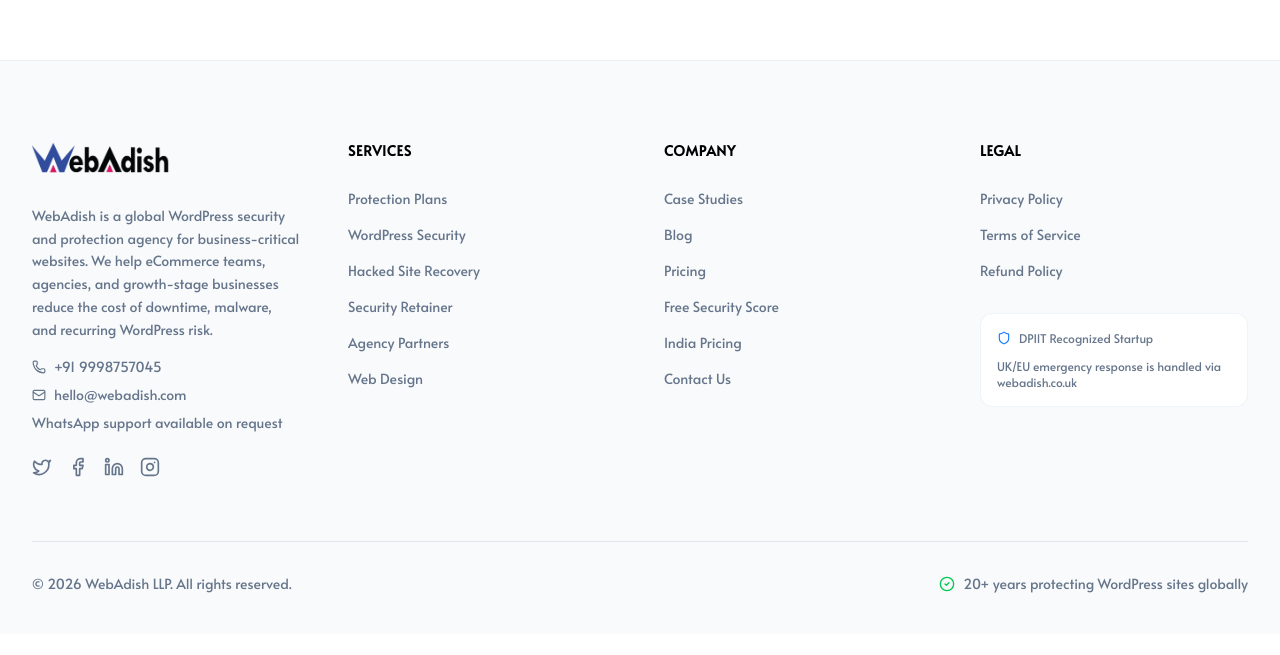
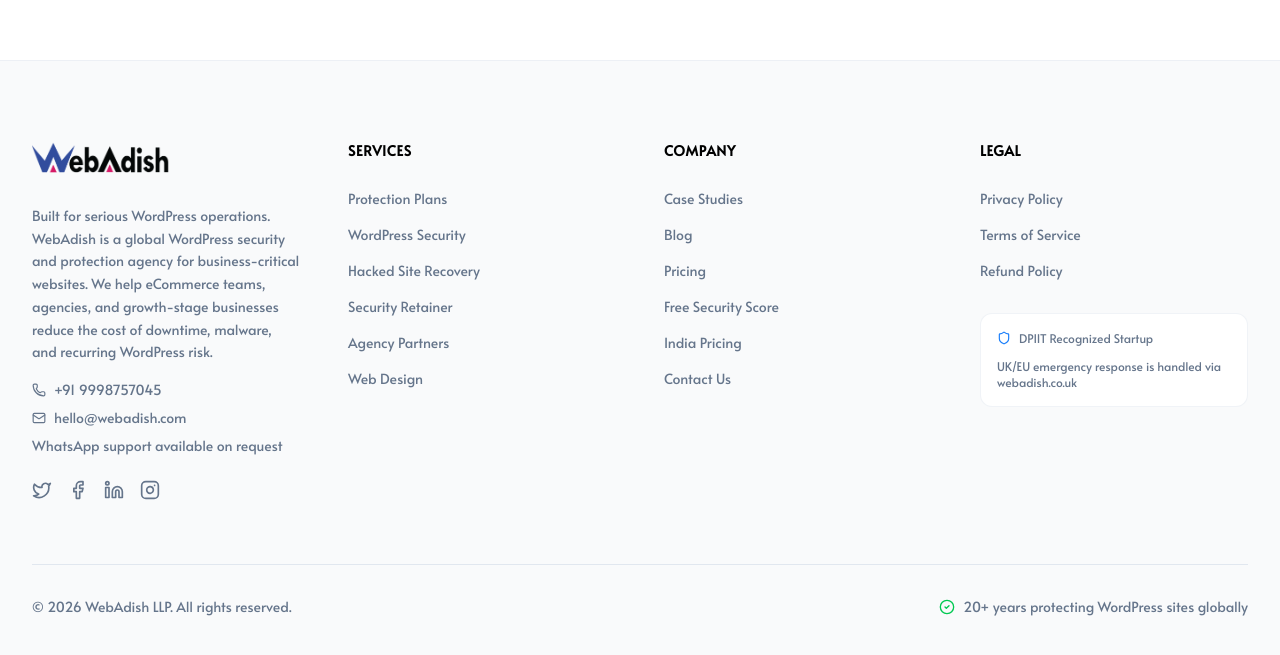
Before and after one commit to diliplp/webadish.com, a React (Vite) app in the folder artifacts/webadish/: page / in a window 1280 px wide. Shown: the part 8270-8925 px from the top of the page. Before the commit the page ends 8904 px from the top, so only its background shows below. Built offline with nearby package versions, Linux system fonts and the light colour scheme.

Commit message:
Add shared brand tagline

```diff
--- a/artifacts/webadish/src/components/Layout.tsx
+++ b/artifacts/webadish/src/components/Layout.tsx
@@ -157,7 +157,7 @@
               />
             </Link>
             <p className="text-muted-foreground text-sm leading-relaxed mb-4">
-              WebAdish is a global WordPress security and protection agency for business-critical websites. We help eCommerce teams, agencies, and growth-stage businesses reduce the cost of downtime, malware, and recurring WordPress risk.
+              Built for serious WordPress operations. WebAdish is a global WordPress security and protection agency for business-critical websites. We help eCommerce teams, agencies, and growth-stage businesses reduce the cost of downtime, malware, and recurring WordPress risk.
             </p>
             <div className="flex flex-col gap-2 mb-6 text-sm text-muted-foreground">
               <a href="tel:+919998757045" className="flex items-center gap-2 hover:text-accent transition-colors">
```
